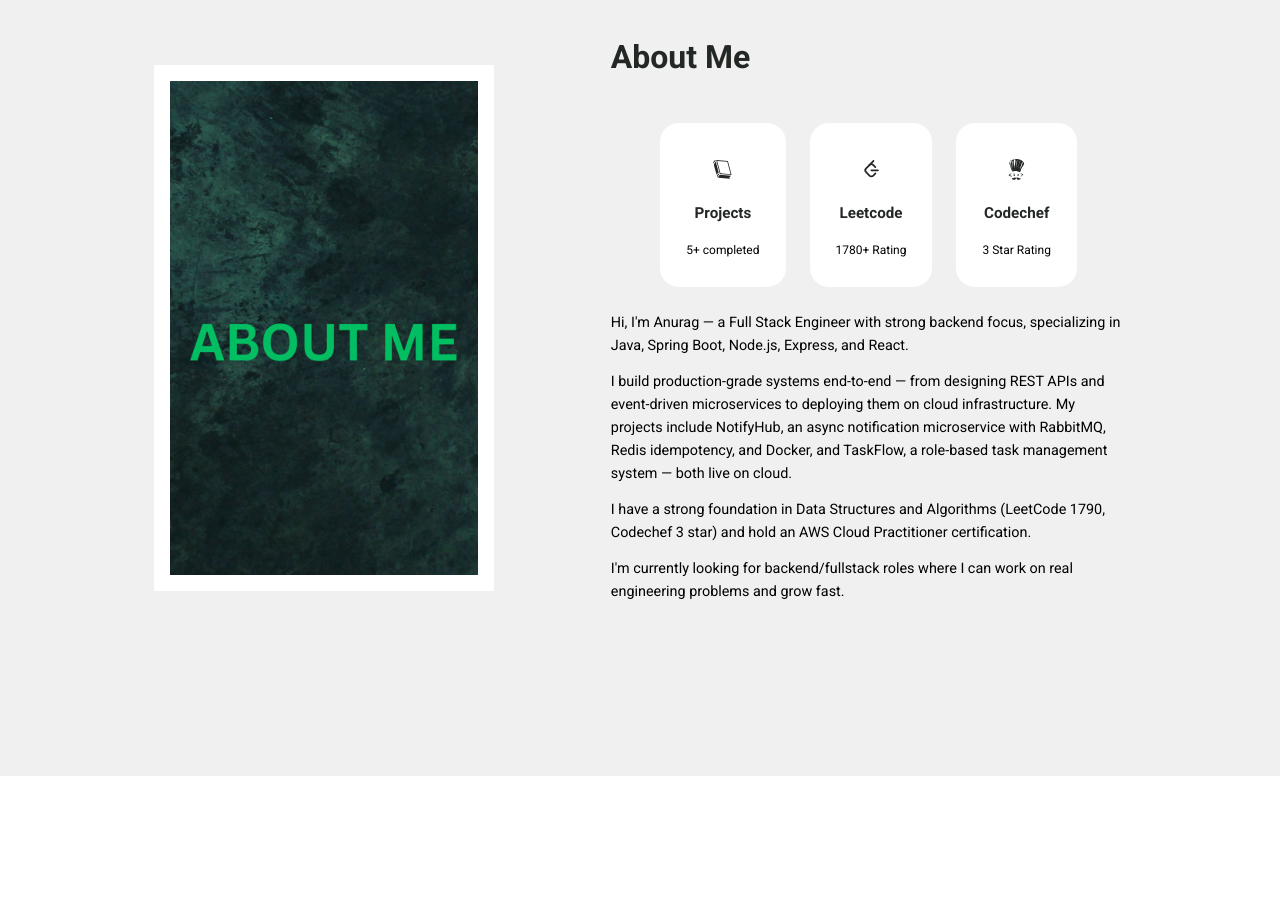
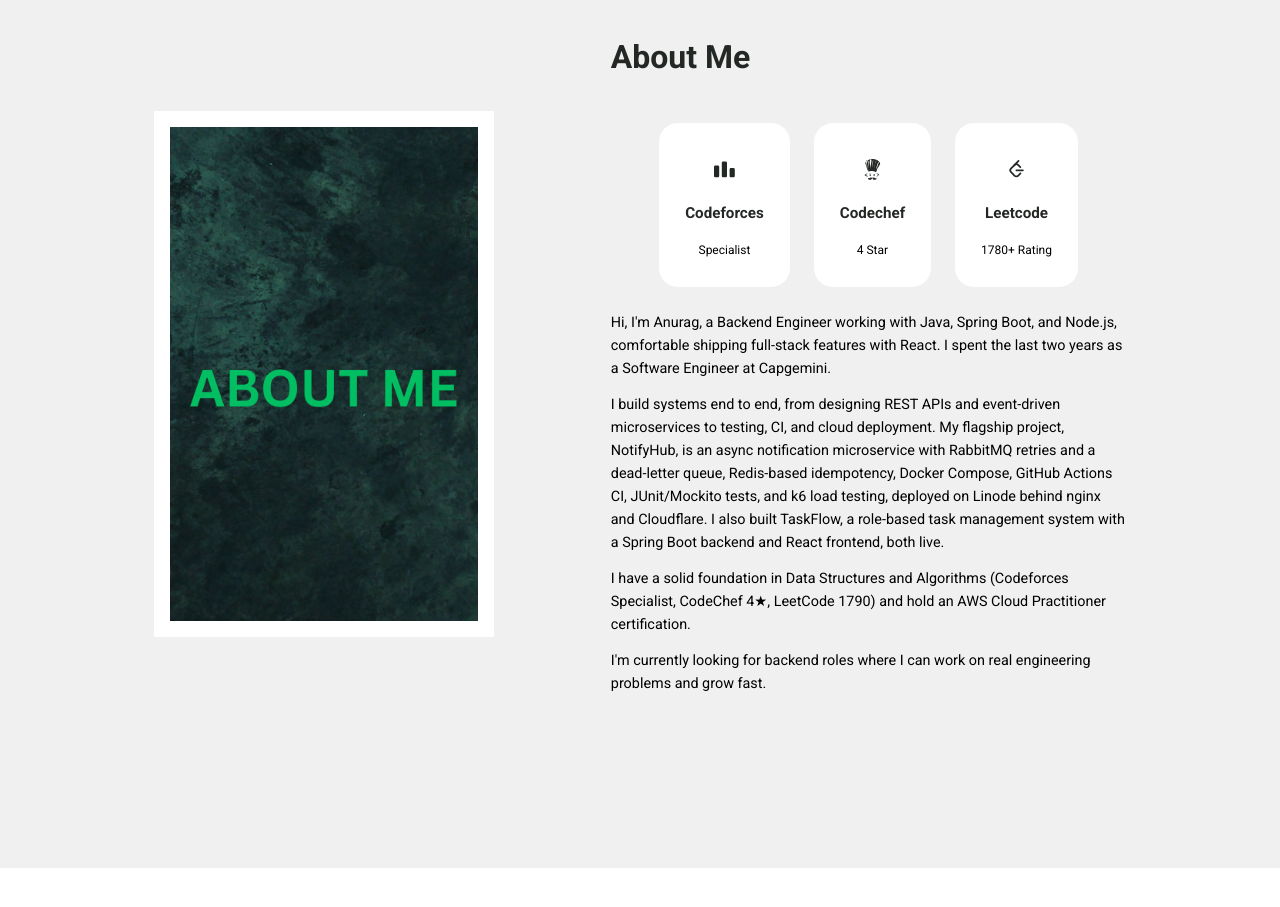
Before and after one commit to Anurag41682/Portfolio_2.0, a React (Vite) app: page / in a window 1280 px wide. Shown: the part 920-1827 px from the top of the page. Built offline with nearby package versions, Linux system fonts and the light colour scheme.

Commit message:
Updated Profile

```diff
--- a/src/section/about/About.tsx
+++ b/src/section/about/About.tsx
@@ -27,24 +27,28 @@
             })}
           </div>
           <p>
-            Hi, I'm Anurag — a Full Stack Engineer with strong backend focus,
-            specializing in Java, Spring Boot, Node.js, Express, and React.
+            Hi, I'm Anurag, a Backend Engineer working with Java, Spring Boot,
+            and Node.js, comfortable shipping full-stack features with React. I
+            spent the last two years as a Software Engineer at Capgemini.
           </p>
           <p>
-            I build production-grade systems end-to-end — from designing REST
-            APIs and event-driven microservices to deploying them on cloud
-            infrastructure. My projects include NotifyHub, an async notification
-            microservice with RabbitMQ, Redis idempotency, and Docker, and
-            TaskFlow, a role-based task management system — both live on cloud.
+            I build systems end to end, from designing REST APIs and
+            event-driven microservices to testing, CI, and cloud deployment. My
+            flagship project, NotifyHub, is an async notification microservice
+            with RabbitMQ retries and a dead-letter queue, Redis-based
+            idempotency, Docker Compose, GitHub Actions CI, JUnit/Mockito tests,
+            and k6 load testing, deployed on Linode behind nginx and Cloudflare.
+            I also built TaskFlow, a role-based task management system with a
+            Spring Boot backend and React frontend, both live.
           </p>
           <p>
-            I have a strong foundation in Data Structures and Algorithms
-            (LeetCode 1790, Codechef 3 star) and hold an AWS Cloud Practitioner
-            certification.
+            I have a solid foundation in Data Structures and Algorithms
+            (Codeforces Specialist, CodeChef 4★, LeetCode 1790) and hold an AWS
+            Cloud Practitioner certification.
           </p>
           <p>
-            I'm currently looking for backend/fullstack roles where I can work
-            on real engineering problems and grow fast.
+            I'm currently looking for backend roles where I can work on real
+            engineering problems and grow fast.
           </p>
           {/* <a
             target="_blank"
--- a/src/section/about/data.tsx
+++ b/src/section/about/data.tsx
@@ -1,15 +1,15 @@
-import { GiBlackBook } from "react-icons/gi";
+import { SiCodeforces } from "react-icons/si";
 import { SiCodechef } from "react-icons/si";
 import { TbBrandLeetcode } from "react-icons/tb";
 const data = [
-  { id: 1, icon: <GiBlackBook />, title: "Projects", desc: "5+ completed" },
-  { id: 3, icon: <TbBrandLeetcode />, title: "Leetcode", desc: "1780+ Rating" },
+  { id: 1, icon: <SiCodeforces />, title: "Codeforces", desc: "Specialist" },
   {
     id: 2,
     icon: <SiCodechef />,
     title: "Codechef",
-    desc: "3 Star Rating",
+    desc: "4 Star",
   },
+  { id: 3, icon: <TbBrandLeetcode />, title: "Leetcode", desc: "1780+ Rating" },
 ];
 
 export default data;
```
